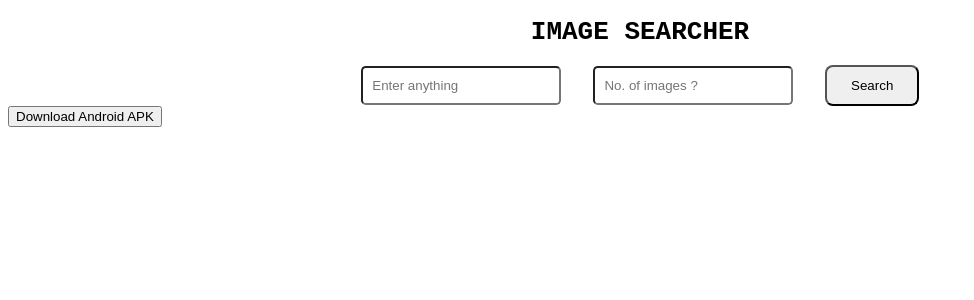
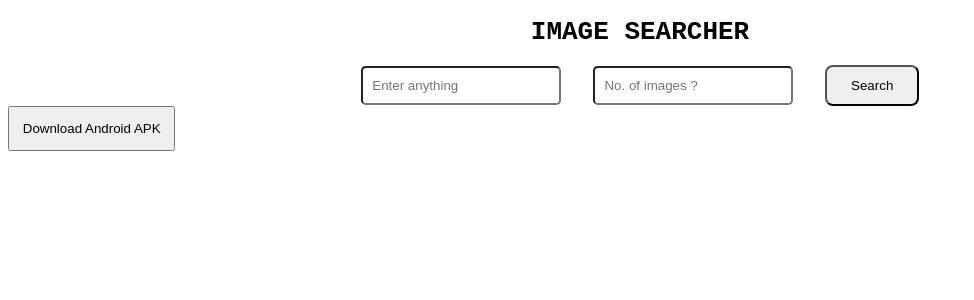
Before and after one commit to prabhjot-arora31/Imagesearch31, a React (Create React App) app: page / in a window 1280 px wide. Shown: the top 300 px of the page, without its empty margins (0-974 px from the left). Built offline with nearby package versions, Linux system fonts and the light colour scheme.

Commit message:
Update App.js

```diff
--- a/src/App.js
+++ b/src/App.js
@@ -46,8 +46,8 @@ const App = () => { // creating component named App
             />
             <button onClick={searchImage}>Search</button>
         </header>
-                 <div style={{disply:'flex',justifyContent:'center',alignItems:'center'}}>
-                 <button>Download Android APK</button>
+                 <div style={{disply:'flex',width:'100%',justifyContent:'center',alignItems:'center'}}>
+                 <button style={{padding:'0.8rem'}}>Download Android APK</button>
                  </div>
         <section>
             {
```
